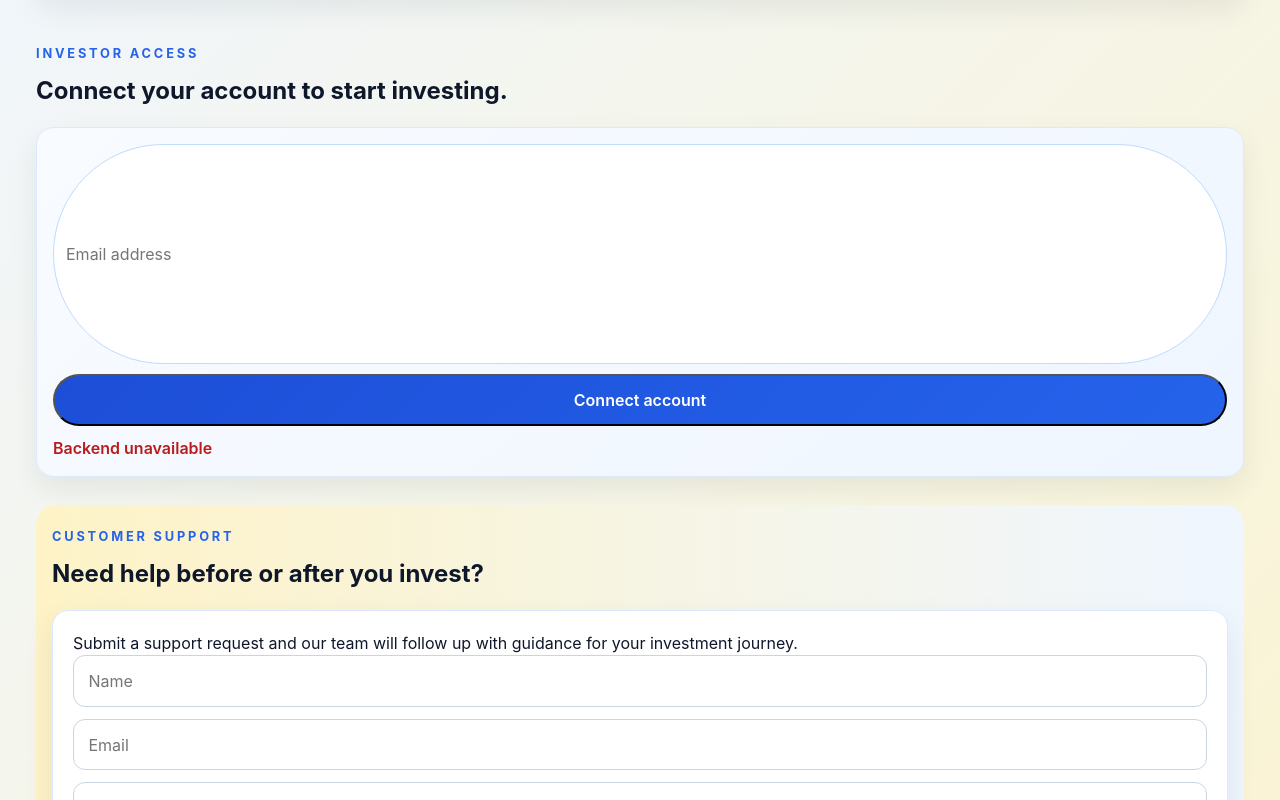
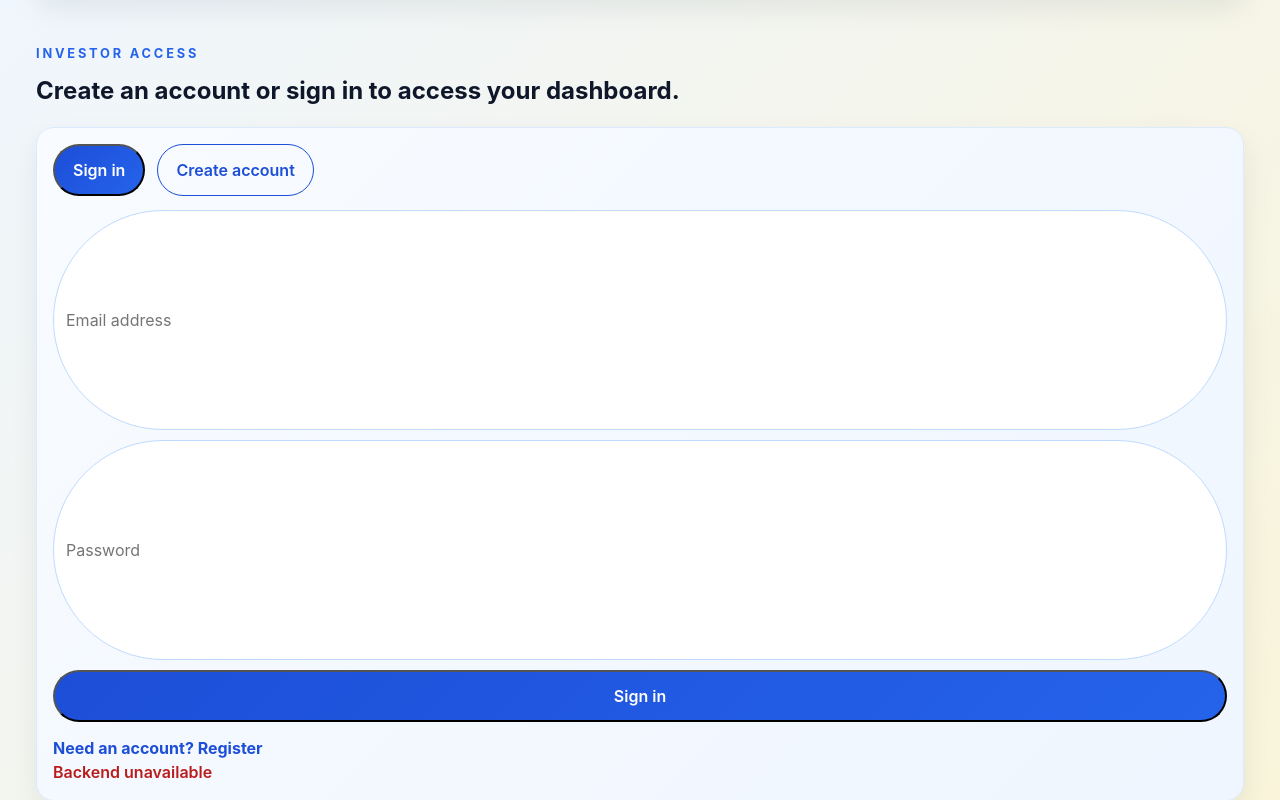
Before and after one commit to kingsleyv712-cpu/Bitfurytech, a React (Vite) app in the folder frontend/: page / in a window 1280 px wide. Shown: the part 2840-3640 px from the top of the page. Built offline with nearby package versions, Linux system fonts and the light colour scheme; no server answers.

Commit message:
updated 4

```diff
--- a/frontend/src/App.css
+++ b/frontend/src/App.css
@@ -361,11 +361,41 @@
   margin-bottom: 10px;
 }
 
+.auth-form {
+  flex-direction: column;
+  align-items: stretch;
+}
+
+.auth-switcher {
+  display: flex;
+  gap: 0.75rem;
+  margin-bottom: 0.9rem;
+}
+
 .investment-form input {
   flex: 1 1 220px;
   padding: 10px 12px;
   border-radius: 999px;
   border: 1px solid #bfdbfe;
+}
+
+.link-button {
+  background: none;
+  border: none;
+  color: #1d4ed8;
+  font-weight: 700;
+  cursor: pointer;
+  padding: 0;
+  margin-top: 0.25rem;
+}
+
+.dashboard-preview {
+  margin-top: 1rem;
+  padding: 0.9rem;
+  border-radius: 0.9rem;
+  background: #eff6ff;
+  display: grid;
+  gap: 0.3rem;
 }
 
 .success-text {
--- a/frontend/src/App.tsx
+++ b/frontend/src/App.tsx
@@ -10,6 +10,7 @@ import CompanyVideoSection from './components/CompanyVideoSection'
 import TradeReviewSection from './components/TradeReviewSection'
 import SupportPanel from './components/SupportPanel'
 import AuthPanel from './components/AuthPanel'
+import DashboardView from './components/DashboardView'
 import FAQ from './components/FAQ'
 import ContactFooter from './components/ContactFooter'
 import { getApiHealth } from './services/api'
@@ -17,12 +18,31 @@ import { getApiHealth } from './services/api'
 function App() {
   const [backendStatus, setBackendStatus] = useState('Checking backend...')
   const [language, setLanguage] = useState<'en' | 'fr'>('en')
+  const [activeUser, setActiveUser] = useState<{ name: string; email: string } | null>(() => {
+    if (typeof window === 'undefined') return null
+    const saved = window.localStorage.getItem('bitfurytech-user')
+    return saved ? JSON.parse(saved) : null
+  })
 
   useEffect(() => {
     getApiHealth()
       .then((data) => setBackendStatus(`Backend connected: ${data.status}`))
       .catch(() => setBackendStatus('Backend unavailable'))
   }, [])
+
+  useEffect(() => {
+    if (activeUser) {
+      window.localStorage.setItem('bitfurytech-user', JSON.stringify(activeUser))
+      if (window.location.hash !== '#dashboard') {
+        window.location.hash = '#dashboard'
+      }
+    } else {
+      window.localStorage.removeItem('bitfurytech-user')
+      if (window.location.hash === '#dashboard') {
+        window.history.replaceState(null, '', window.location.pathname)
+      }
+    }
+  }, [activeUser])
 
   const copy = {
     en: {
@@ -37,11 +57,15 @@ function App() {
     },
   } as const
 
+  const showDashboard = activeUser !== null && window.location.hash === '#dashboard'
+
   return (
     <div className="app-shell">
       <Navbar language={language} setLanguage={setLanguage} />
       <main>
         <div className="status-banner">{copy[language].backend}</div>
+        {!showDashboard ? (
+          <>
             <Hero language={language} />
             <About language={language} />
             <WhyChooseUs language={language} />
@@ -49,9 +73,13 @@ function App() {
             <Testimonials language={language} />
             <CompanyVideoSection language={language} />
             <TradeReviewSection language={language} />
-        <AuthPanel language={language} />
+            <AuthPanel language={language} onAuthSuccess={setActiveUser} />
             <SupportPanel language={language} />
             <FAQ language={language} />
+          </>
+        ) : (
+          <DashboardView user={activeUser} onLogout={() => setActiveUser(null)} />
+        )}
       </main>
       <ContactFooter language={language} />
     </div>
--- a/frontend/src/components/AuthPanel.tsx
+++ b/frontend/src/components/AuthPanel.tsx
@@ -2,32 +2,39 @@ import { useEffect, useState } from 'react'
 
 type AuthPanelProps = {
   language: 'en' | 'fr'
+  onAuthSuccess: (user: { name: string; email: string }) => void
 }
 
-export default function AuthPanel({ language }: AuthPanelProps) {
+export default function AuthPanel({ language, onAuthSuccess }: AuthPanelProps) {
   const [message, setMessage] = useState('')
-  const [email, setEmail] = useState('')
+  const [mode, setMode] = useState<'login' | 'register'>('login')
+  const [form, setForm] = useState({ name: '', email: '', password: '' })
   const [isLoading, setIsLoading] = useState(false)
+  const [loggedInUser, setLoggedInUser] = useState<{ name: string; email: string } | null>(null)
 
-  async function handleLogin(event: React.FormEvent<HTMLFormElement>) {
+  async function handleSubmit(event: React.FormEvent<HTMLFormElement>) {
     event.preventDefault()
     setIsLoading(true)
     setMessage('')
 
     try {
-      const response = await fetch('/api/auth/login', {
+      const endpoint = mode === 'register' ? '/api/auth/register' : '/api/auth/login'
+      const response = await fetch(endpoint, {
         method: 'POST',
         headers: { 'Content-Type': 'application/json' },
-        body: JSON.stringify({ email }),
+        body: JSON.stringify(form),
       })
       const data = await response.json()
       if (!response.ok) {
-        throw new Error(data.error || 'Unable to connect account')
+        throw new Error(data.error || 'Unable to complete request')
       }
-      setMessage(data.message || 'Account connected successfully')
-      setEmail('')
+
+      setLoggedInUser(data.user)
+      onAuthSuccess(data.user)
+      setMessage(data.message)
+      setForm({ name: '', email: '', password: '' })
     } catch (error) {
-      setMessage(error instanceof Error ? error.message : 'Unable to connect account')
+      setMessage(error instanceof Error ? error.message : 'Unable to complete request')
     } finally {
       setIsLoading(false)
     }
@@ -43,17 +50,27 @@ export default function AuthPanel({ language }: AuthPanelProps) {
   const copy = language === 'en'
     ? {
         eyebrow: 'Investor access',
-        title: 'Connect your account to start investing.',
-        placeholder: 'Email address',
-        button: 'Connect account',
-        loading: 'Connecting...',
+        title: 'Create an account or sign in to access your dashboard.',
+        name: 'Full name',
+        email: 'Email address',
+        password: 'Password',
+        loginButton: 'Sign in',
+        registerButton: 'Create account',
+        loading: 'Processing...',
+        switchToRegister: 'Need an account? Register',
+        switchToLogin: 'Already have an account? Sign in',
       }
     : {
         eyebrow: 'Accès investisseur',
-        title: 'Connectez votre compte pour commencer à investir.',
-        placeholder: 'Adresse courriel',
-        button: 'Connecter le compte',
-        loading: 'Connexion...',
+        title: 'Créez un compte ou connectez-vous pour accéder à votre tableau de bord.',
+        name: 'Nom complet',
+        email: 'Adresse courriel',
+        password: 'Mot de passe',
+        loginButton: 'Se connecter',
+        registerButton: 'Créer un compte',
+        loading: 'Traitement...',
+        switchToRegister: 'Besoin d’un compte ? S’inscrire',
+        switchToLogin: 'Vous avez déjà un compte ? Se connecter',
       }
 
   return (
@@ -63,13 +80,35 @@ export default function AuthPanel({ language }: AuthPanelProps) {
         <h2>{copy.title}</h2>
       </div>
       <div className="auth-card">
-        <form onSubmit={handleLogin} className="investment-form">
-          <input type="email" placeholder={copy.placeholder} value={email} onChange={(event) => setEmail(event.target.value)} required />
+        <div className="auth-switcher">
+          <button type="button" className={mode === 'login' ? 'button' : 'button button-outline'} onClick={() => setMode('login')}>
+            {copy.loginButton}
+          </button>
+          <button type="button" className={mode === 'register' ? 'button' : 'button button-outline'} onClick={() => setMode('register')}>
+            {copy.registerButton}
+          </button>
+        </div>
+        <form onSubmit={handleSubmit} className="investment-form auth-form">
+          {mode === 'register' && (
+            <input placeholder={copy.name} value={form.name} onChange={(event) => setForm({ ...form, name: event.target.value })} required />
+          )}
+          <input type="email" placeholder={copy.email} value={form.email} onChange={(event) => setForm({ ...form, email: event.target.value })} required />
+          <input type="password" placeholder={copy.password} value={form.password} onChange={(event) => setForm({ ...form, password: event.target.value })} required />
           <button type="submit" className="button" disabled={isLoading}>
-            {isLoading ? copy.loading : copy.button}
+            {isLoading ? copy.loading : mode === 'register' ? copy.registerButton : copy.loginButton}
           </button>
         </form>
-        <p className={message.startsWith('Backend status') || message.includes('successfully') ? 'success-text' : 'error-text'}>{message}</p>
+        <button type="button" className="link-button" onClick={() => setMode(mode === 'login' ? 'register' : 'login')}>
+          {mode === 'login' ? copy.switchToRegister : copy.switchToLogin}
+        </button>
+        {loggedInUser && (
+          <div className="dashboard-preview">
+            <strong>{loggedInUser.name}</strong>
+            <p>{loggedInUser.email}</p>
+            <a className="button button-outline" href="/dashboard">Open dashboard</a>
+          </div>
+        )}
+        <p className={message.startsWith('Backend status') || message.includes('successful') || message.includes('success') ? 'success-text' : 'error-text'}>{message}</p>
       </div>
     </section>
   )
--- /dev/null
+++ b/frontend/src/components/DashboardView.tsx
@@ -0,0 +1,22 @@
+type DashboardViewProps = {
+  user: { name: string; email: string }
+  onLogout: () => void
+}
+
+export default function DashboardView({ user, onLogout }: DashboardViewProps) {
+  return (
+    <section className="section">
+      <div className="section-heading">
+        <p className="eyebrow">Investor dashboard</p>
+        <h2>Welcome back, {user.name}</h2>
+      </div>
+      <div className="auth-card">
+        <p>You are now signed in as {user.email}.</p>
+        <p>Your account can access portfolio updates, support tickets, and investment plans.</p>
+        <button type="button" className="button button-outline" onClick={onLogout}>
+          Sign out
+        </button>
+      </div>
+    </section>
+  )
+}
```
Also changed, not shown: 2 other files (tests, documents, lock files or other folders). Lines whose indentation alone changed are shown as unchanged.
